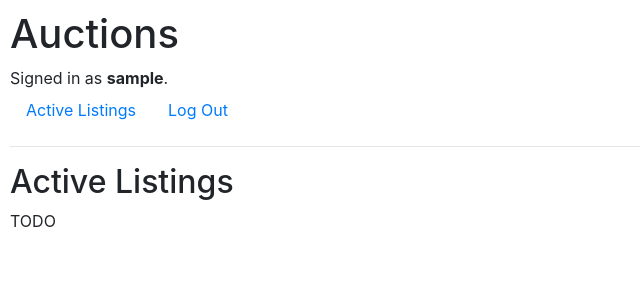
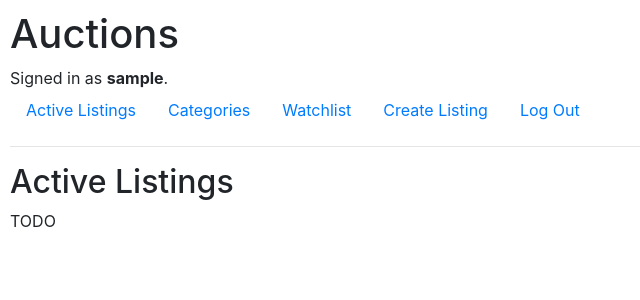
Before and after one commit to NHopewell/cs50-web-programming-with-python-and-javascript, a Django app: page / in a window 1280 px wide. Shown: the top 300 px of the page, without its empty margins (0-640 px from the left). Run offline with Django 3.2, Linux system fonts and the light colour scheme; the visitor is signed in with stand-in values (Sample User, id 1); parts of the project's set-up code (start-up, migrations or seed data) failed here and were passed over; some libraries are stand-ins or nearby versions.

Commit message:
creatye new listing form

```diff
--- /dev/null
+++ b/week_4_SQL_Models_Migrations/commerce/auctions/forms.py
@@ -0,0 +1,6 @@
+from django import forms
+
+class NewListingForm(forms.Form):
+    title = forms.CharField(max_length=100, label="Listing Title")
+    description = forms.CharField(widget=forms.Textarea, label="Listing Description")
+    starting_bid = forms.DecimalField(max_digits=8, decimal_places=2)
--- a/week_4_SQL_Models_Migrations/commerce/auctions/models.py
+++ b/week_4_SQL_Models_Migrations/commerce/auctions/models.py
@@ -16,6 +16,7 @@ class Listing(models.Model):
     description = models.TextField()
     date_posted = models.DateTimeField(default=timezone.now)
     owner = models.ForeignKey(User, on_delete=models.CASCADE, related_name="listings")
+    bids = models.ForeignKey(Bid, on_delete=models.CASCADE, related_name="listing")
 
     def __str__(self):
         return f"{self.title}, posted by: {self.owner}."
--- a/week_4_SQL_Models_Migrations/commerce/auctions/templates/auctions/layout.html
+++ b/week_4_SQL_Models_Migrations/commerce/auctions/templates/auctions/layout.html
@@ -20,7 +20,16 @@
             <li class="nav-item">
                 <a class="nav-link" href="{% url 'index' %}">Active Listings</a>
             </li>
+            <li class="nav-item">
+                <a class="nav-link" href="{% url 'index' %}">Categories</a>
+            </li>
             {% if user.is_authenticated %}
+                <li class="nav-item">
+                    <a class="nav-link" href="{% url 'index' %}">Watchlist</a>
+                </li>
+                <li class="nav-item">
+                    <a class="nav-link" href="{% url 'create_listing' %}">Create Listing</a>
+                </li>
                 <li class="nav-item">
                     <a class="nav-link" href="{% url 'logout' %}">Log Out</a>
                 </li>
--- a/week_4_SQL_Models_Migrations/commerce/auctions/urls.py
+++ b/week_4_SQL_Models_Migrations/commerce/auctions/urls.py
@@ -6,5 +6,6 @@ urlpatterns = [
     path("", views.index, name="index"),
     path("login", views.login_view, name="login"),
     path("logout", views.logout_view, name="logout"),
-    path("register", views.register, name="register")
+    path("register", views.register, name="register"),
+    path("create_listing", views.create_listing, name="create_listing")
 ]
--- a/week_4_SQL_Models_Migrations/commerce/auctions/views.py
+++ b/week_4_SQL_Models_Migrations/commerce/auctions/views.py
@@ -1,3 +1,4 @@
+from django.contrib.auth.decorators import login_required
 from django.contrib.auth import authenticate, login, logout
 from django.db import IntegrityError
 from django.http import HttpResponse, HttpResponseRedirect
@@ -5,6 +6,7 @@ from django.shortcuts import render
 from django.urls import reverse
 
 from .models import User
+from .forms import NewListingForm
 
 
 def index(request):
@@ -61,3 +63,10 @@ def register(request):
         return HttpResponseRedirect(reverse("index"))
     else:
         return render(request, "auctions/register.html")
+
+
+@login_required
+def create_listing(request):
+    return render(request, "auctions/create_listing.html", {
+        "form": NewListingForm()
+    })
```
Also changed, not shown: week_4_SQL_Models_Migrations/commerce/auctions/templates/auctions/create_listing.html (added, +12 -0 lines).
